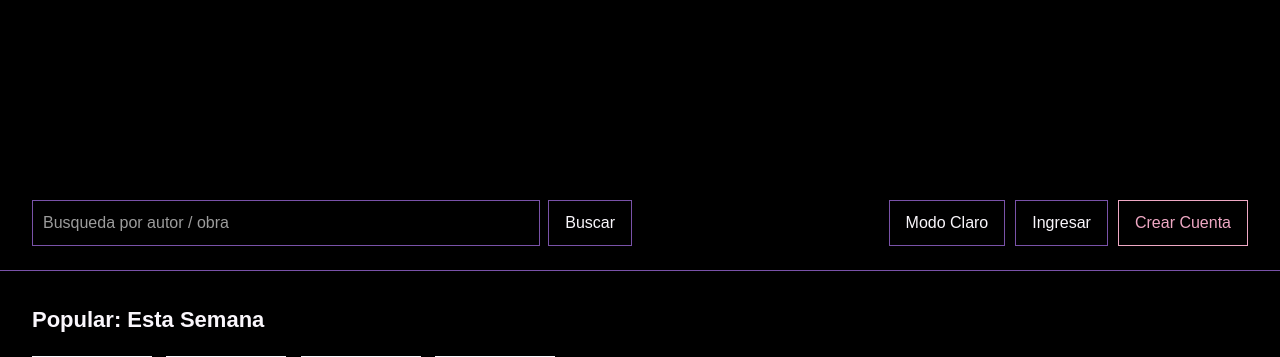
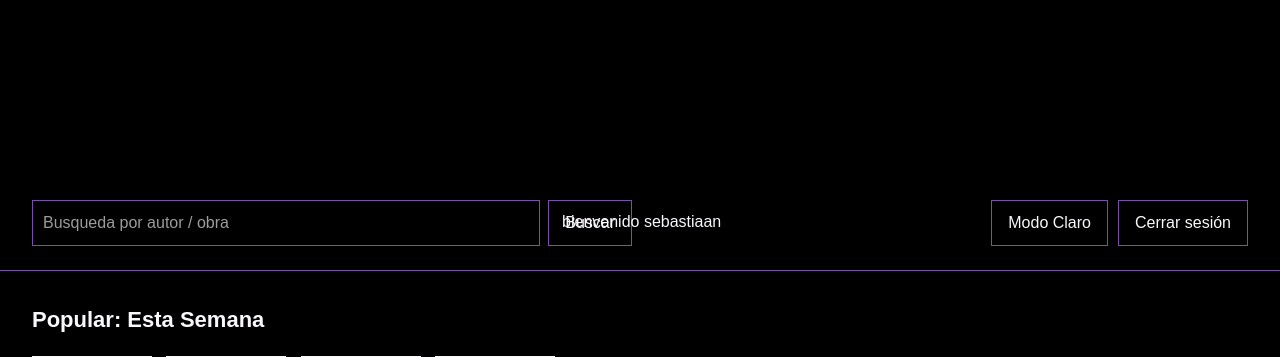
Before and after one commit to RValdesD/tintaeterna, a Django app: page / in a window 1280 px wide. Shown: the part 374-731 px from the top of the page. Run offline with Django 5.2, Linux system fonts and the light colour scheme; a user stored in the database is signed in.

Commit message:
Fix: cambios de bugs del css

```diff
--- a/pages/static/pages/styles.css
+++ b/pages/static/pages/styles.css
@@ -235,6 +235,8 @@ h1 {
         grid-template-columns: repeat(2, minmax(0, 1fr));
     }
 
+}
+
 #drop-upload-form {
     width: 100%;
 }
@@ -265,4 +267,14 @@ h1 {
     overflow-wrap: anywhere;
 }
 
+.header-actions .welcome-text {
+    display: inline-block;
+    font-size: 16px;
+    transform: translate(-260px, 10px);
+    color: var(--page-text);
 }
+
+.logout-form {
+    display: inline-flex;
+    margin: 0;
+}
--- a/pages/templates/pages/home.html
+++ b/pages/templates/pages/home.html
@@ -4,9 +4,10 @@
 <html lang="en">
   <head>
     {% load static %}
+    <link rel="stylesheet" href="{% static 'pages/styles.css' %}" />
     <link rel="stylesheet" href="{% static 'pages/theme.css' %}">
+
     <script src="{% static 'pages/theme.js' %}"></script>
-    <link rel="stylesheet" href="{% static 'pages/styles.css' %}" />
     <script src="{% static 'pages/home.js' %}" defer></script>
 
     <meta charset="UTF-8" />
@@ -31,6 +32,11 @@
           </form>
 
         <nav aria-label="Account">
+            {% if user.is_authenticated %}
+                <span class="welcome-text">
+                    bienvenido {{ user.username }}
+                </span>
+
                 <button
                     type="button"
                     id="theme-toggle"
@@ -39,13 +45,33 @@
                 >
                     Light mode
                 </button>
-            <a class="login-link" href="{% url 'pages:login' %}">Ingresar</a>
-            <a
-                class="login-link signup"
-                href="{% url 'pages:signup' %}"
+
+                <form
+                    class="logout-form"
+                    method="post"
+                    action="{% url 'pages:logout' %}"
                 >
+                    {% csrf_token %}
+                    <button type="submit">Cerrar sesión</button>
+                </form>
+            {% else %}
+                <button
+                    type="button"
+                    id="theme-toggle"
+                    aria-label="Light mode"
+                    aria-pressed="false"
+                >
+                    Light mode
+                </button>
+
+                <a class="login-link" href="{% url 'pages:login' %}">
+                    Ingresar
+                </a>
+
+                <a class="login-link signup" href="{% url 'pages:signup' %}">
                     Crear Cuenta
                 </a>
+            {% endif %}
         </nav>
         </div>
       </div>
--- a/pages/urls.py
+++ b/pages/urls.py
@@ -14,4 +14,6 @@ urlpatterns = [
     views.delete_upload,
     name="delete_upload",
     ),
+
+    path("logout/", views.logout_page, name="logout"),
 ]
--- a/pages/views.py
+++ b/pages/views.py
@@ -4,6 +4,7 @@ from django.shortcuts import redirect, render
 from django.shortcuts import get_object_or_404
 
 from django.contrib.auth import authenticate, login
+from django.contrib.auth import logout
 from django.contrib import messages
 
 from django.views.decorators.debug import sensitive_post_parameters
@@ -169,3 +170,8 @@ def delete_upload(request, upload_id):
 
     messages.success(request, "Archivo eliminado correctamente.")
     return redirect("pages:upload")
+
+@require_POST
+def logout_page(request):
+    logout(request)
+    return redirect("pages:home")
```
Also changed, not shown: pages/static/pages/login.css (+36 -0 lines), pages/templates/pages/upload.html (+15 -2 lines), db.sqlite3. Lines whose indentation alone changed are shown as unchanged.
